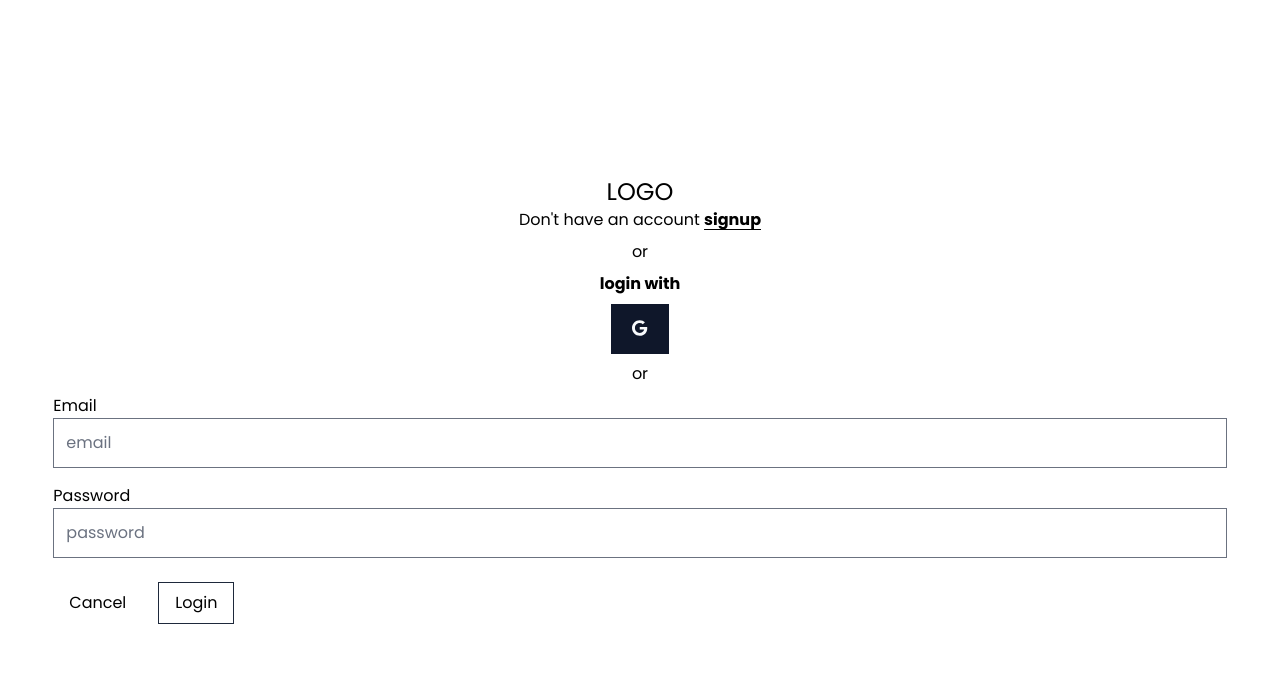
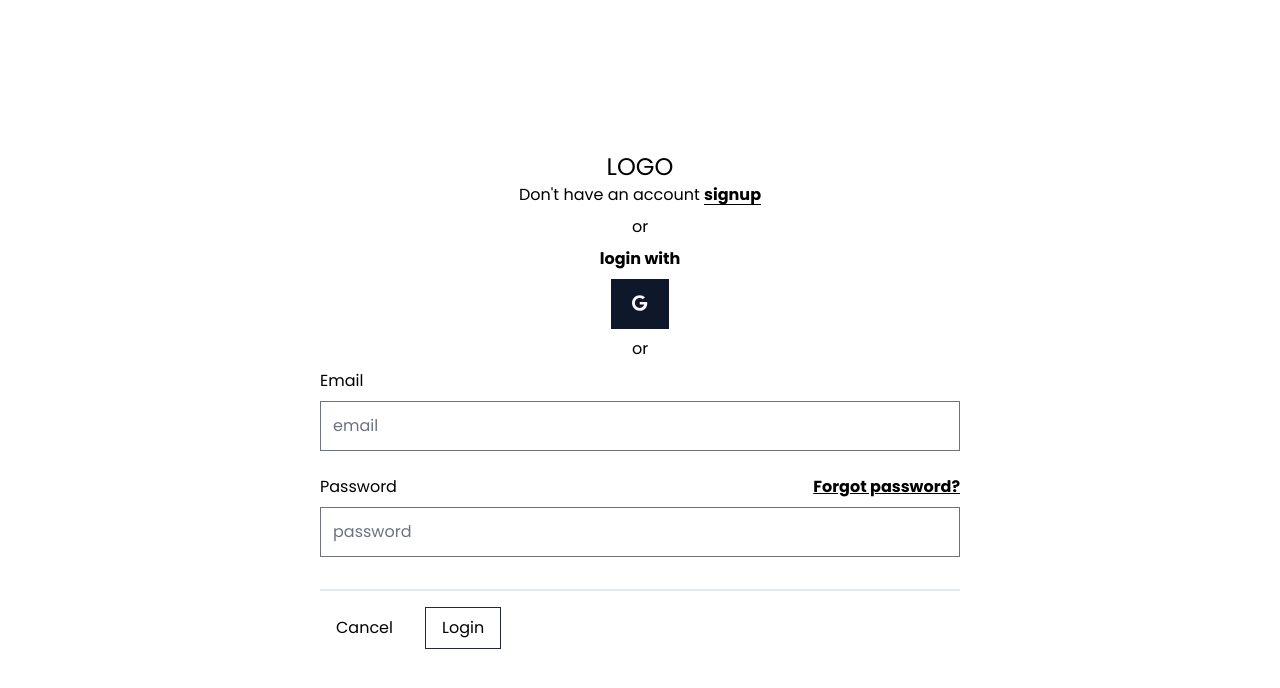
Before and after one commit to Collins-Kareri/my-gold-giftcard, a React (Vite) app: page /user/login in a window 1280 px wide. Shown: the top 688 px of the page. Built offline with nearby package versions, Linux system fonts and the light colour scheme.

Commit message:
added forgot password ui

```diff
--- a/src/pages/login.tsx
+++ b/src/pages/login.tsx
@@ -2,33 +2,26 @@ import { Link, useNavigate } from "react-router-dom";
 import Logo from "~/components/logo";
 import { FontAwesomeIcon } from "@fortawesome/react-fontawesome";
 
-function Login() {
+function OAuthOptions() {
+	return (
+		<div className="tw-flex tw-flex-col tw-justify-center tw-items-center">
+			<p className="tw-font-bold tw-mb-2">login with</p>
+			<div
+				className="tw-border tw-border-slate-900 tw-w-fit tw-px-5 tw-py-3 tw-cursor-pointer tw-bg-slate-900 tw-text-slate-50 hover:tw-shadow-sm"
+				title="google">
+				<FontAwesomeIcon icon={["fab", "google"]} />
+			</div>
+		</div>
+	);
+}
+
+function LoginForm() {
 	const navigate = useNavigate();
 
 	return (
-		<div className="tw-flex tw-justify-center tw-items-center tw-flex-col tw-h-screen tw-w-11/12 tw-mx-auto">
-			<Logo />
-			<p>
-				Don't have an account{" "}
-				<Link to={"/user/signup"} className="tw-underline tw-underline-offset-4 tw-cursor-pointer hover:tw-underline-offset-8 main-transition tw-font-bold">
-					signup
-				</Link>
-			</p>
-
-			<p className="tw-py-2">or</p>
-
-			<div className="tw-flex tw-flex-col tw-justify-center tw-items-center">
-				<p className="tw-font-bold tw-mb-2">login with</p>
-				<div className="tw-border tw-border-slate-900 tw-w-fit tw-px-5 tw-py-3 tw-cursor-pointer tw-bg-slate-900 tw-text-slate-50 hover:tw-shadow-sm">
-					<FontAwesomeIcon icon={["fab", "google"]} />
-				</div>
-			</div>
-
-			<p className="tw-py-2">or</p>
-
 		<form className="tw-w-full">
-				<div className="tw-flex tw-flex-col tw-w-full tw-relative tw-h-fit tw-mb-4">
-					<label htmlFor="email" className="tw-capitalize">
+			<div className="tw-flex tw-flex-col tw-w-full tw-relative tw-h-fit tw-mb-6">
+				<label htmlFor="email" className="tw-capitalize tw-mb-2">
 					email
 				</label>
 				<input
@@ -40,9 +33,15 @@ function Login() {
 			</div>
 
 			<div className="tw-flex tw-flex-col">
+				<section className="tw-flex tw-relative tw-w-full tw-items-center tw-justify-between tw-mb-2">
 					<label htmlFor="password" className="tw-capitalize">
 						password
 					</label>
+					<p className="tw-font-bold tw-cursor-pointer tw-underline">
+						Forgot password?
+					</p>
+				</section>
+
 				<input
 					type={"password"}
 					placeholder="password"
@@ -51,8 +50,11 @@ function Login() {
 				/>
 			</div>
 
-				<div className="tw-flex tw-items-center tw-justify-start tw-pt-6">
-					<button type="button" className="tw-mr-4 tw-py-2 tw-px-4 hover:tw-bg-slate-200" onClick={()=>navigate("/")}>
+			<div className="tw-flex tw-items-center tw-justify-start tw-mt-8 tw-border-t-2 tw-border-slate-200 tw-pt-4">
+				<button
+					type="button"
+					className="tw-mr-4 tw-py-2 tw-px-4 hover:tw-bg-slate-200"
+					onClick={() => navigate("/")}>
 					Cancel
 				</button>
 				<button className="tw-capitalize tw-w-fit tw-border tw-border-slate-800 tw-py-2 tw-px-4">
@@ -60,6 +62,29 @@ function Login() {
 				</button>
 			</div>
 		</form>
+	);
+}
+
+function Login() {
+	return (
+		<div className="tw-flex tw-justify-center tw-items-center tw-flex-col tw-h-screen tw-w-11/12 lg:tw-w-2/4 tw-mx-auto">
+			<Logo />
+			<p>
+				Don't have an account{" "}
+				<Link
+					to={"/user/signup"}
+					className="tw-underline tw-underline-offset-4 tw-cursor-pointer hover:tw-underline-offset-8 main-transition tw-font-bold">
+					signup
+				</Link>
+			</p>
+
+			<p className="tw-py-2">or</p>
+
+			<OAuthOptions />
+
+			<p className="tw-py-2">or</p>
+
+			<LoginForm />
 		</div>
 	);
 }
```
Lines whose indentation alone changed are shown as unchanged.
